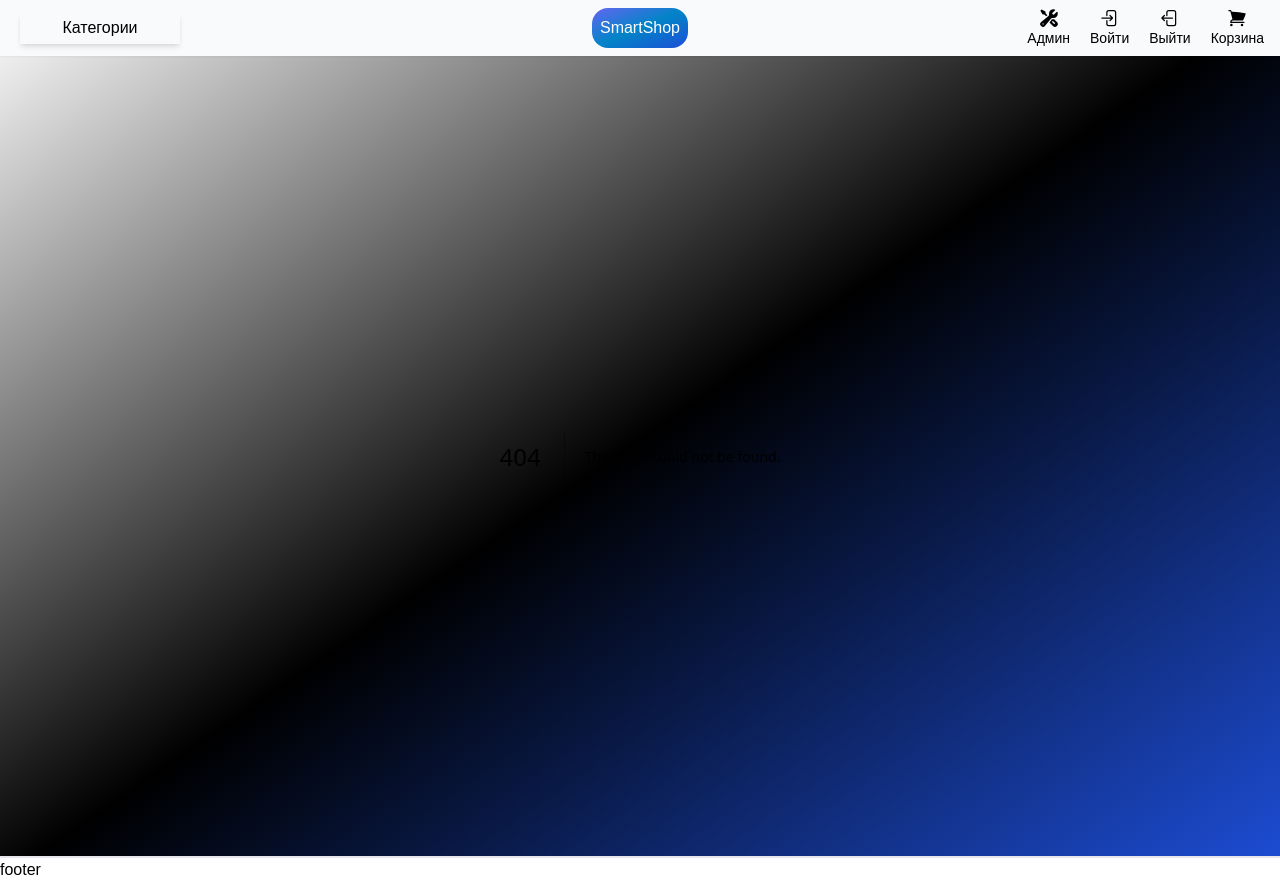
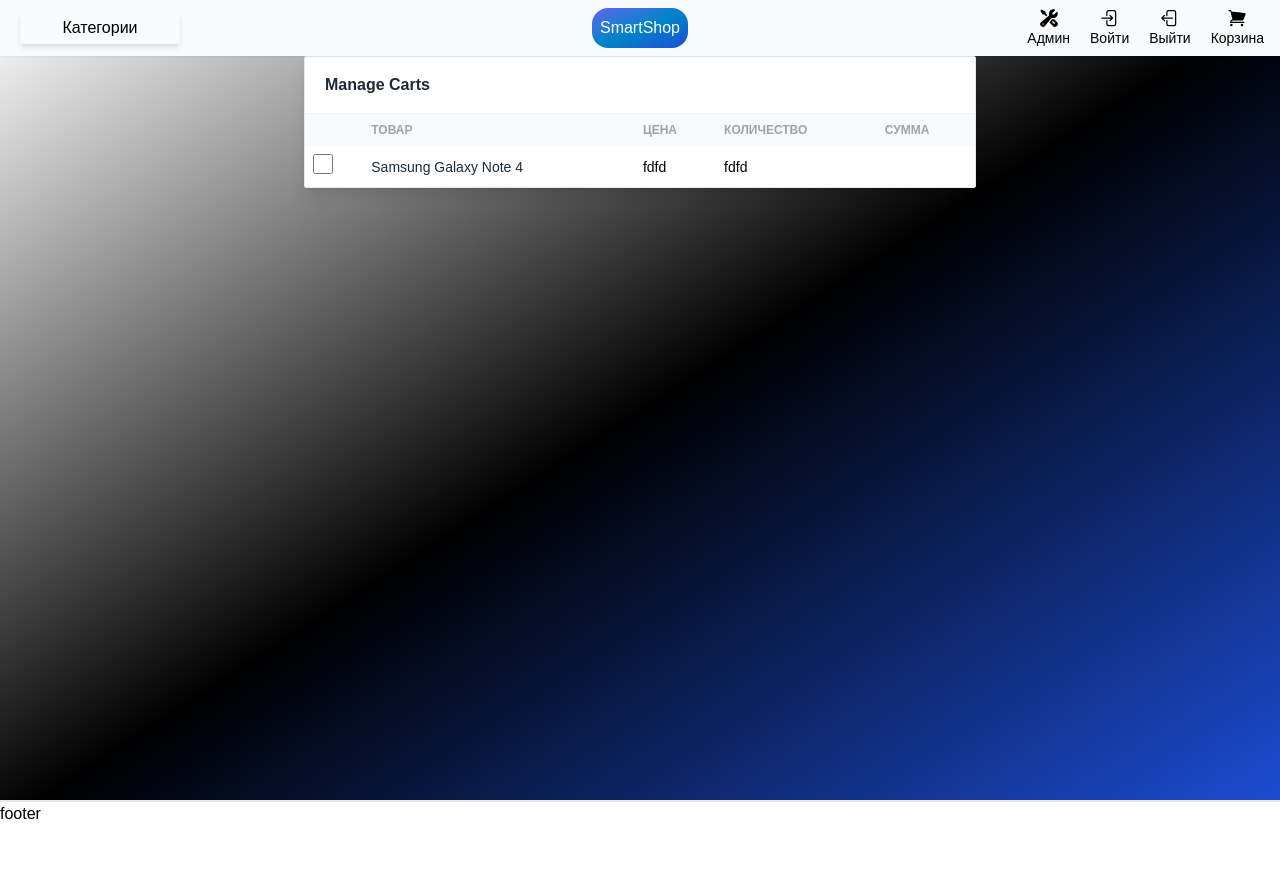
Before and after one commit to f-kurdan/SmartShop, a Next.js app in the folder online-store/new-client/: page /cart in a window 1280 px wide. Before the commit this address had no page. After the commit the page ends 826 px from the top, so only its background shows below. Built offline with nearby package versions, Linux system fonts and the light colour scheme; a web font is replaced by a local one.

Commit message:
Add cart page

```diff
--- a/online-store/new-client/src/components/products/products-list.tsx
+++ b/online-store/new-client/src/components/products/products-list.tsx
@@ -5,6 +5,7 @@ import { productsList } from '@/types'
 import Filter from './filters/filter'
 import FilterService from '@/services/firter.service'
 import Link from 'next/link'
+import { montserrat } from '@/styles/fonts'
 
 // type tuple = {
 //   [key:string] : string[]
@@ -45,7 +46,7 @@ const ProductsList = ({ products, categoryId }: { products: productsList, catego
   }
 
   return (
-    <div className='flex flex-row justify-center h-max gap-4 items-start my-3'>
+    <div className={`${montserrat.className} flex flex-row justify-center h-max gap-4 items-start my-3`}>
       <Filter categoryId={categoryId}
         handleCharacteristicsChange={handleCharacteristicsChange}
         handleBrandsChange={handleBrandsChange}
@@ -54,8 +55,8 @@ const ProductsList = ({ products, categoryId }: { products: productsList, catego
         <div className='flex flex-row flex-wrap justify-start items-center gap-4 w-2/3 min-h-fit mr-10'>
           {products.map((product) =>
           (<Link href={`/products/${product.id}`}>
-            <div key={product.id} className='flex flex-col gap-2 w-72 justify-center items-center p-5 bg-slate-50  rounded-xl shadow-lg shadow-black/30 hover:cursor-pointer'>
-              <p className='text-xs text-center font-semibold hover:text-blue-600 active:text-lime-400 '>{product.name}</p>
+            <div key={product.id} className='flex flex-col gap-2 w-72 justify-center items-center p-5 bg-slate-50  rounded-xl shadow-lg shadow-black/30 hover:cursor-pointer active:opacity-80'>
+              <p className='text-xs text-center font-black hover:text-blue-600 active:text-lime-400 '>{product.name}</p>
               <Image className='max-w-48 max-h-48' src={product.photo} alt={product.name} width={160} height={160} />
             </div>
           </Link>)
--- a/online-store/new-client/src/pages/api/hello.ts
+++ /dev/null
@@ -1,13 +0,0 @@
-// Next.js API route support: https://nextjs.org/docs/api-routes/introduction
-import type { NextApiRequest, NextApiResponse } from 'next'
-
-type Data = {
-  name: string
-}
-
-export default function handler(
-  req: NextApiRequest,
-  res: NextApiResponse<Data>
-) {
-  res.status(200).json({ name: 'John Doe' })
-}
--- /dev/null
+++ b/online-store/new-client/src/pages/cart/index.tsx
@@ -0,0 +1,46 @@
+import React from 'react'
+
+const Cart = () => {
+    return (
+        <div className='flex flex-col mx-auto w-full max-w-2xl rounded-sm border border-gray-200 bg-white shadow-lg'>
+            <header className="border-b border-gray-100 px-5 py-4 ">
+                <div className="font-semibold text-gray-800">Manage Carts</div>
+            </header>
+            <table className='table-auto w-full'>
+                <thead className='bg-gray-50 text-xs font-semibold uppercase text-gray-400'>
+                    <tr>
+                        <th className='p-2'></th>
+                        <th className='p-2'>
+                            <div className="text-left font-semibold">Товар</div>
+                        </th>
+                        <th className='p-2'>
+
+                            <div className="text-left font-semibold">Цена</div>
+                        </th>
+                        <th className='p-2'>
+                            <div className="text-left font-semibold">Количество</div>
+                        </th>
+                        <th className='p-2'>
+                            <div className="text-left font-semibold">Сумма</div>
+                        </th>
+                    </tr>
+                </thead>
+                <tbody className="divide-y divide-gray-100 text-sm">
+                    <tr>
+                    <td className="p-2">
+                            <input type="checkbox" className="h-5 w-5" value="id-1" />
+                            </td>
+                        <td className="p-2">
+                            <div className="font-medium text-gray-800">Samsung Galaxy Note 4</div>
+                        </td>
+                        <td className="p-2"> fdfd</td>
+                        <td className="p-2"> fdfd</td>
+                    </tr>
+                </tbody>
+            </table>
+            {/* <div>Корзина пуста</div> */}
+        </div>
+    )
+}
+
+export default Cart
--- a/online-store/new-client/src/pages/products/[productId].tsx
+++ b/online-store/new-client/src/pages/products/[productId].tsx
@@ -2,6 +2,7 @@ import GoBackButton from '@/components/go-back-button';
 import ProductImageFiller from '@/components/products/fillers/product-image-filler';
 import useProductById from '@/hooks/useProductById';
 import { getProductById, getProducts } from '@/services/product.service';
+import { montserrat } from '@/styles/fonts';
 import Image from 'next/image';
 import { useRouter } from 'next/router';
 import React, { Suspense } from 'react'
@@ -38,7 +39,7 @@ const Product = ({ productId }: { productId: string }) => {
   const { isLoading, data } = useProductById(productId);
 
   return (
-    <div className='flex flex-col justify-around items-stretch m-5 gap-5'>
+    <div className={`${montserrat.className} flex flex-col justify-around items-stretch m-5 gap-5`}>
       <GoBackButton router={router} />
       <div className='flex flex-row  bg-white rounded-xl gap-10 py-10  justify-center items-stretch'>
         {isLoading ? (<div>Идет загрузка</div>) : (
@@ -48,15 +49,15 @@ const Product = ({ productId }: { productId: string }) => {
                 <Image src={data!.photo} alt={data!.name} width={350} height={350} />
               </Suspense>
               <div className='flex flex-col justify-start items-start text-base px-3'>
-                <p className='font-semibold text-lg'>{data!.name}</p>
+                <p className='font-black text-lg'>{data!.name}</p>
                 <div className='my-5 min-w-fit text-center'>
                   <p className='border-2 border-black border-solid  p-1 '>
                     {data!.price}
                   </p>
                   <p className='bg-lime-400 hover:invert p-1 transition duration-400 hover:cursor-pointer'>Купить</p>
                 </div>
-                {!!data!.characteristics.length && data!.characteristics.slice(0, 5).map(char => (
-                  <p className='mb-3'><span className='font-semibold'>{char.name}: </span>{char.value}</p>
+                {!!data!.characteristics.length && data!.characteristics.map(char => (
+                  <p className='mb-3'><span className='font-black'>{char.name}: </span>{char.value}</p>
                 ))}
               </div>
 
```
